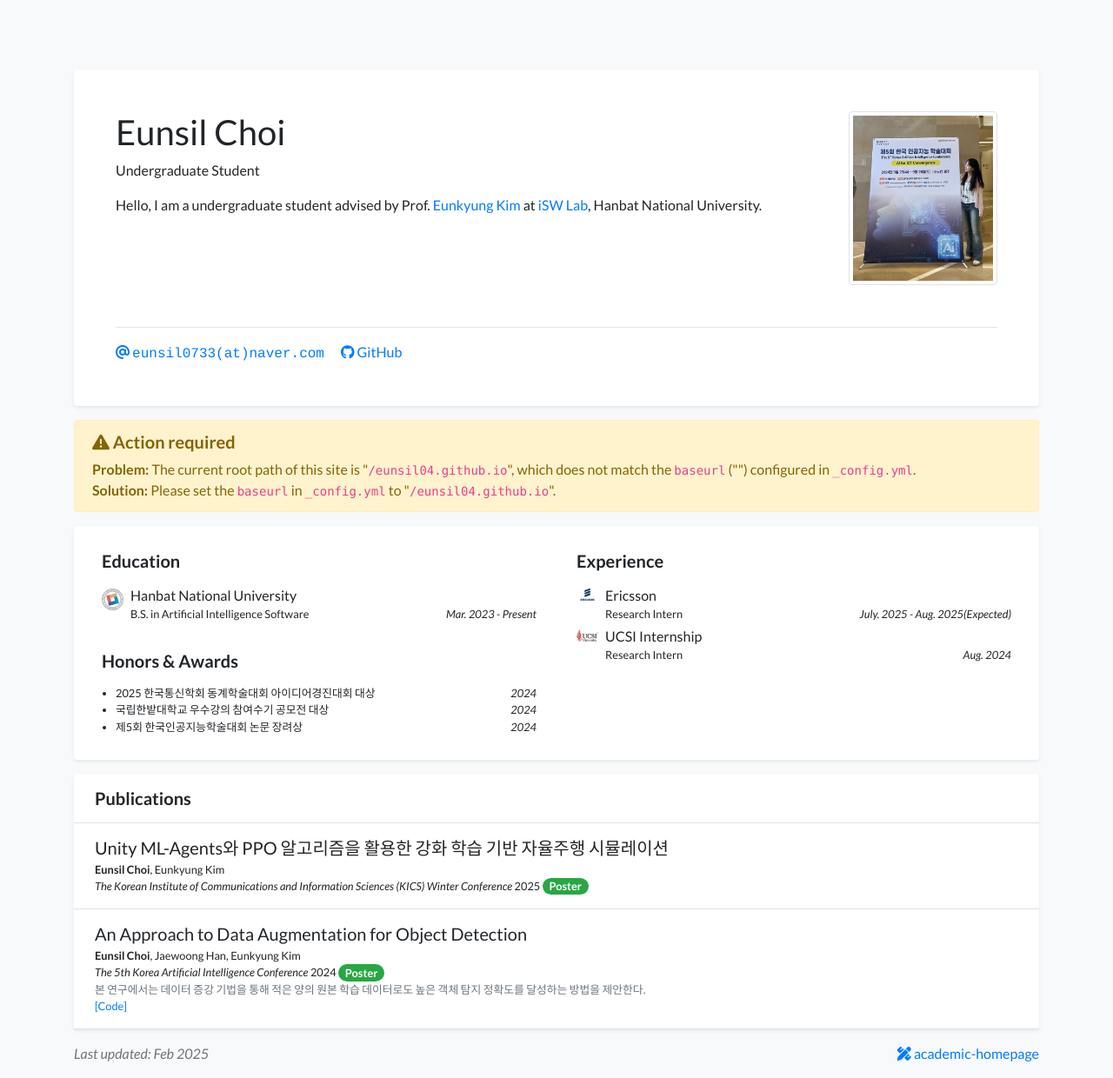
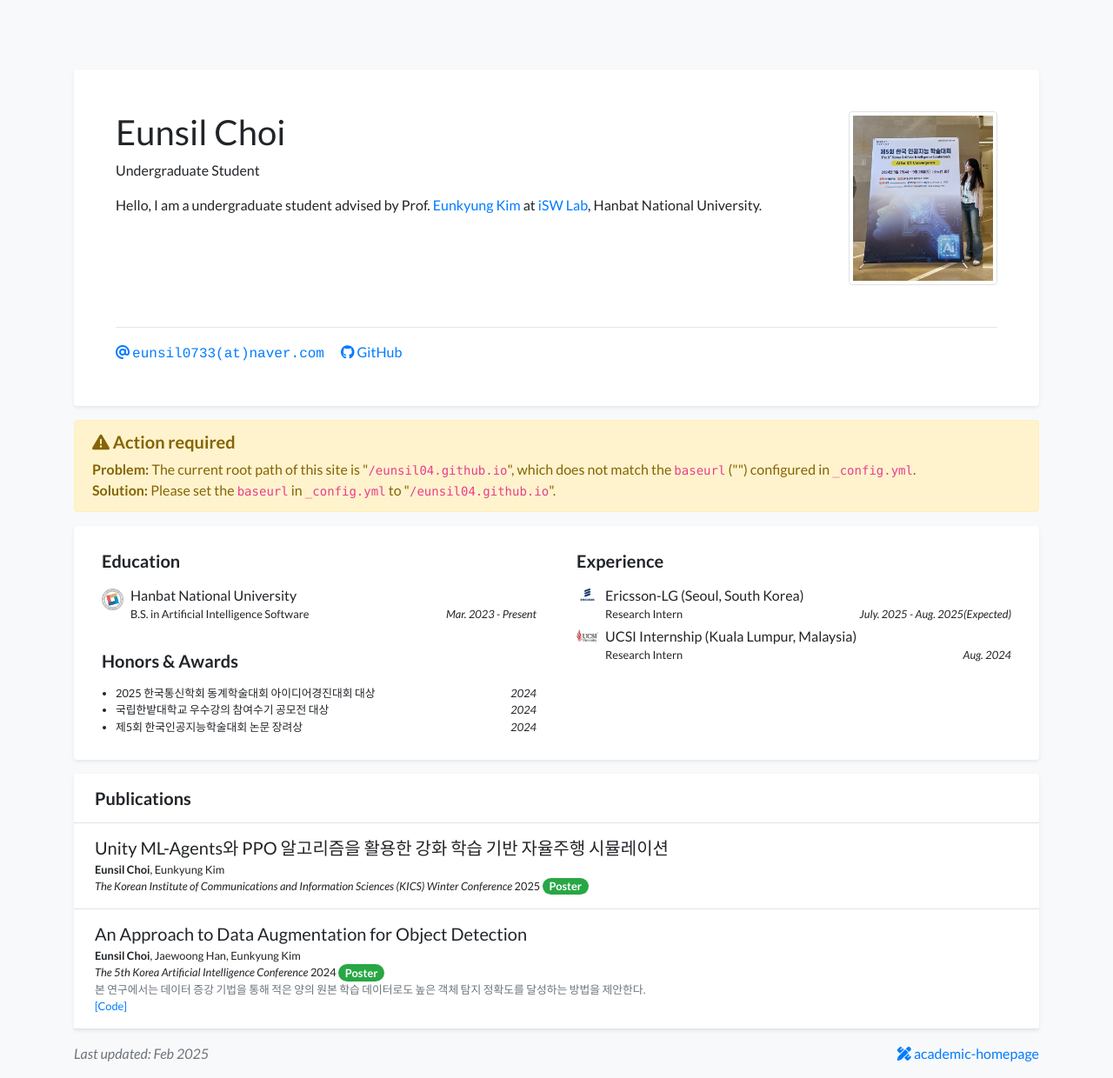
Before and after one commit to eunsil04/eunsil04.github.io, a Jekyll site: the page built from index.html, in a window 1280 px wide. Shown: the whole page at 87% size. Built offline with Jekyll 4.4.1, drawn with Linux system fonts in a browser that asks for light colours; nearby versions of some CDN libraries; a style sheet for code colours, icons or effects is not loaded.

Commit message:
Update profile.yml

```diff
--- a/_data/profile.yml
+++ b/_data/profile.yml
@@ -36,12 +36,12 @@ education:
   date: Mar. 2023 - Present
 
 experience:
-- name: Ericsson
+- name: Ericsson-LG (Seoul, South Korea)
   logo: /assets/images/badges/Ericsson logo.png
   position: Research Intern
   date: July. 2025 - Aug. 2025(Expected)
 
-- name: UCSI Internship
+- name: UCSI Internship (Kuala Lumpur, Malaysia)
   logo: /assets/images/badges/ucsi_logo_box.jpg
   position: Research Intern
   date: Aug. 2024
```
